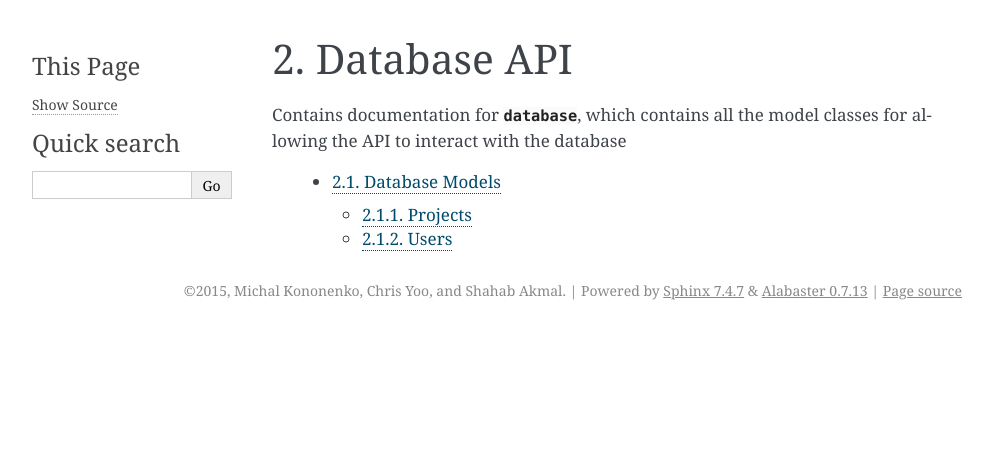
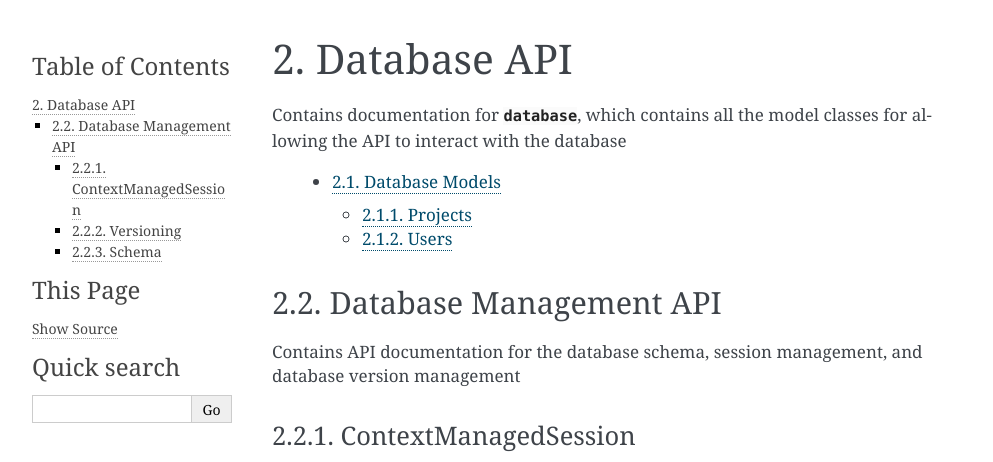
Before and after one commit to OmicronProject/OmicronServer, a Sphinx documentation site: the page built from docs/source/api_reference/database/index.rst, in a window 1280 px wide. Shown: the top 462 px of the page, without its empty margins (148-1141 px from the left). Built offline with Sphinx 7.4.7, drawn with Linux system fonts in a browser that asks for light colours; some of the changed text lies outside the part shown; grey boxes are pictures that could not be loaded.

Commit message:
Updated documentation source

```diff
--- a/docs/source/api_reference/database/index.rst
+++ b/docs/source/api_reference/database/index.rst
@@ -10,3 +10,33 @@ classes for allowing the API to interact with the database
         :glob:
 
         *
+
+Database Management API
+-----------------------
+
+Contains API documentation for the database schema, session management, and
+database version management
+
+ContextManagedSession
+~~~~~~~~~~~~~~~~~~~~~
+
+.. automodule:: database.sessions
+    :members:
+    :private-members:
+    :special-members:
+
+Versioning
+~~~~~~~~~~
+
+.. automodule:: database.versioning
+    :members:
+    :private-members:
+    :special-members:
+
+Schema
+~~~~~~
+
+.. automodule:: database.schema
+    :members:
+    :private-members:
+    :special-members:
```
Also changed, not shown: docs/source/api_reference/views.rst (+8 -0 lines), 1 other file.
